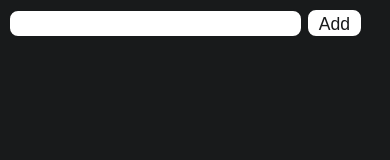
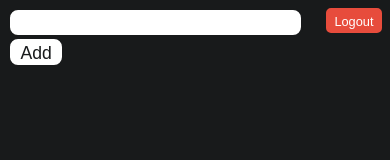
Before and after one commit to verityyt/toshare, a website: page src/home/index.html in a window 390 px wide. Drawn offline with Linux system fonts and the light colour scheme.

Commit message:
:lipstick: Add logout button to frontend (not working yet)

```diff
--- a/src/home/index.html
+++ b/src/home/index.html
@@ -22,6 +22,7 @@
 <body>
 
 <div class="container">
+    <input type="button" id="logout" value="Logout">
     <input type="text" id="add-textfield">
     <input type="button" id="add-button" value="Add">
     <p id="error"></p>
--- a/src/home/style.css
+++ b/src/home/style.css
@@ -11,6 +11,20 @@ body {
     --color-primary: #2b7bd3;
     --color-primary-75: rgba(43, 123, 211, 0.75);
 }
+
+#logout {
+    width: 5%;
+    height: 30px;
+
+    font-size: 1.1rem;
+    padding: 4px;
+    float: right;
+
+    border: 2px solid #e74c3c;
+    border-radius: 5px;
+    color: var(--color-fg);
+    background: #e74c3c;
+ }
 
 #add-textfield {
     width: 35%;
@@ -88,11 +102,11 @@ body {
     color: red;
 }
 
-input[type="button"]:hover {
-    background: var(--color-primary-75);
-}
+@media screen and (max-width: 1300px) {
 
-@media screen and (max-width: 1300px) {
+    #logout {
+        width: 8%;
+    }
 
     #add-button {
         width: 7%;
@@ -106,6 +120,11 @@ input[type="button"]:hover {
 
 @media screen and (max-width: 900px) {
 
+    #logout {
+        width: 8%;
+        font-size: 1em;
+    }
+
     #add-textfield {
         width: 60%;
     }
@@ -117,6 +136,10 @@ input[type="button"]:hover {
 }
 
 @media screen and (max-width: 650px) {
+
+    #logout {
+        width: 12%;
+    }
 
     #add-textfield {
         width: 60%;
@@ -137,10 +160,15 @@ input[type="button"]:hover {
     #add-button {
         width: 12%;
     }
-
 }
 
 @media screen and (max-width: 400px) {
+
+    #logout {
+        width: 15%;
+        font-size: 0.8em;
+        height: 25px;
+    }
 
     #add-textfield {
         width: 75%;
@@ -149,6 +177,7 @@ input[type="button"]:hover {
     #add-button {
         width: 15%;
     }
+
 
     #list li {
         width: 60%;
@@ -162,8 +191,14 @@ input[type="button"]:hover {
 
 @media screen and (max-width: 300px) {
 
+    #logout {
+        width: 22%;
+        font-size: 0.8em;
+        height: 25px;
+    }
+
     #add-textfield {
-        width: 70%;
+        width: 65%;
     }
 
     #add-button {
```
